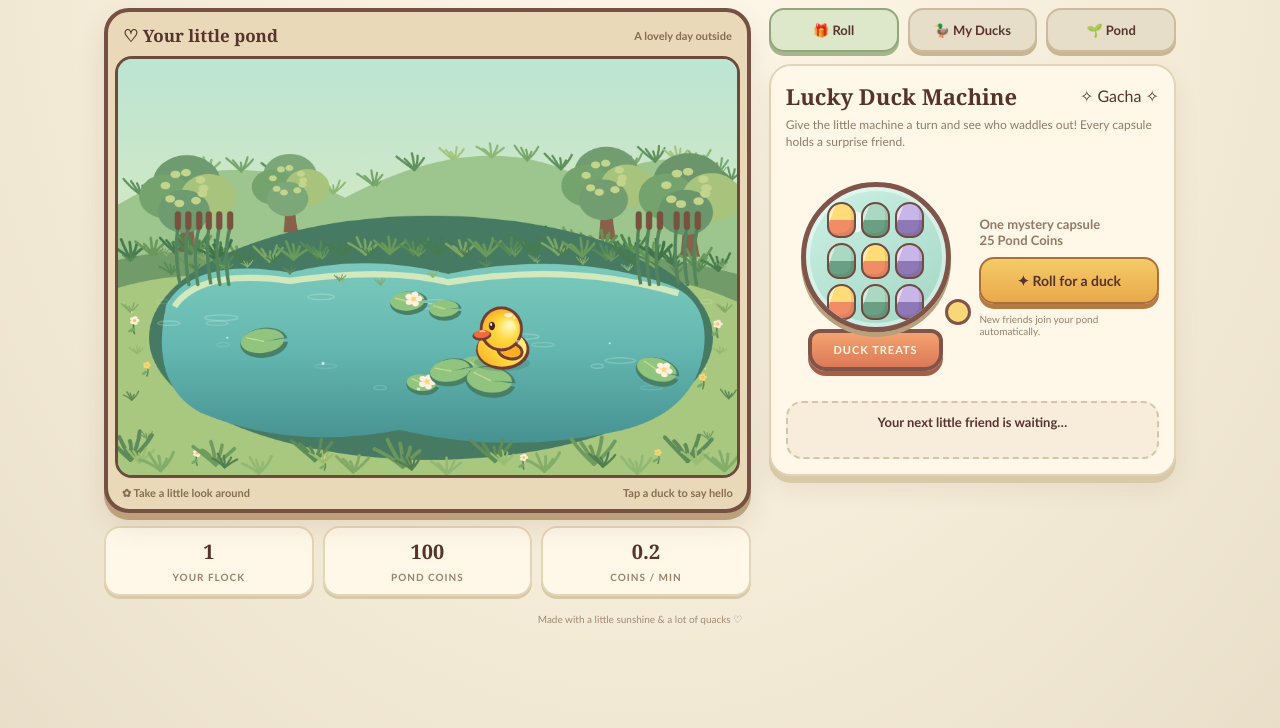
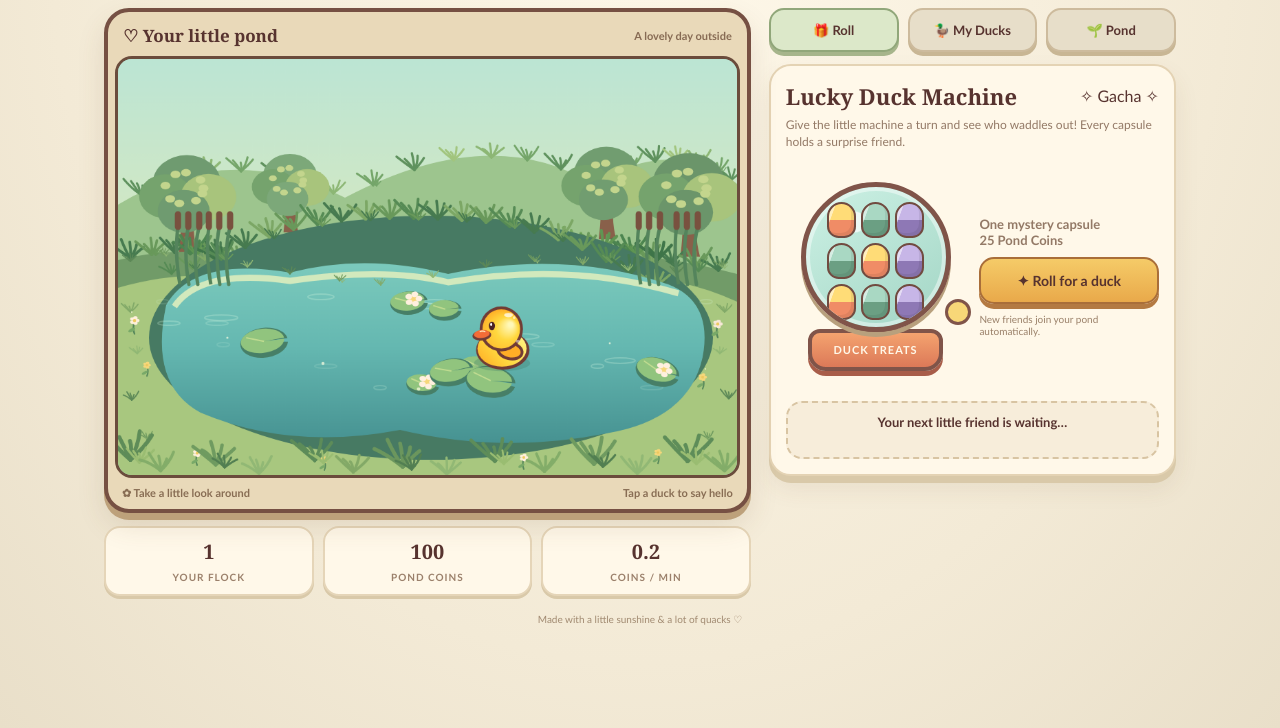
Before and after one commit to brxceOg/Duck-Pond-Idle-2, a plain HTML site: page index.html in a window 1280 px wide. Shown: the part 72-800 px from the top of the page. Drawn offline with Linux system fonts and the light colour scheme.

Commit message:
Align grass roots with pond rim contour

```diff
--- a/index.html
+++ b/index.html
@@ -257,25 +257,22 @@ function drawScene(t,dt){
  });
  // pond shadow and water organic
  ellipse(455,402,410,176,'#477a63');
- // Grass belongs on the dark-green upper shelf of the pond itself.
- // This shelf is the exposed top crescent of the pond's dark rim, not the hill behind it.
- // Draw after the rim shadow so the tufts sit on top; the water is drawn next and masks
- // any lower blade portions that would otherwise intrude into the swimming area.
- ctx.save();
- ctx.beginPath();ctx.ellipse(455,402,410,176,0,0,Math.PI*2);ctx.clip();
+ // Grass is rooted along the actual upper rim of the dark-green pond shelf.
+ // Follow the curved outer contour of the rim; do not clip the blades to the ellipse,
+ // because the blades must rise above its edge like grass on the other hills.
+ // The water is drawn afterward and naturally hides any lower portions inside the pond.
  const pondRimGrass=[
-  [150,302,.48],[185,296,.52],[220,292,.5],[255,289,.54],
-  [290,286,.5],[325,284,.54],[360,282,.5],[395,281,.54],
-  [430,282,.5],[465,283,.54],[500,284,.5],[535,284,.54],
-  [570,282,.5],[605,281,.54],[640,282,.5],[675,285,.54],
-  [710,289,.5],[745,294,.54],[780,300,.48]
+  [150,289,.52],[185,272,.54],[220,257,.56],[255,246,.54],
+  [290,239,.56],[325,234,.54],[360,231,.56],[395,230,.54],
+  [430,230,.56],[465,231,.54],[500,233,.56],[535,236,.54],
+  [570,242,.56],[605,250,.54],[640,261,.56],[675,275,.54],
+  [710,292,.56],[745,310,.54],[780,329,.52]
  ];
  pondRimGrass.forEach(([x,y,s],i)=>{
   const shades=['#477b50','#568b55','#69995b','#7ca765'];
   drawGrass(x,y,s,shades[(i*3+1)%shades.length],t);
   if(i%2===0)drawGrass(x+7,y+2,s*.52,shades[(i+2)%shades.length],t);
  });
- ctx.restore();
  let water=ctx.createLinearGradient(0,260,0,570);water.addColorStop(0,'#82cfc0');water.addColorStop(.5,'#65b8b1');water.addColorStop(1,'#438e8e');
  ctx.fillStyle=water;ctx.beginPath();ctx.moveTo(70,355);ctx.quadraticCurveTo(110,285,250,308);ctx.quadraticCurveTo(360,280,480,310);ctx.quadraticCurveTo(650,275,800,325);ctx.quadraticCurveTo(865,350,850,430);ctx.quadraticCurveTo(830,520,710,540);ctx.quadraticCurveTo(560,570,410,535);ctx.quadraticCurveTo(250,565,120,510);ctx.quadraticCurveTo(45,470,70,355);ctx.fill();
  ctx.strokeStyle='#d2e9bd';ctx.lineWidth=9;ctx.beginPath();ctx.moveTo(82,357);ctx.quadraticCurveTo(120,302,250,320);ctx.quadraticCurveTo(390,300,480,322);ctx.quadraticCurveTo(660,292,815,338);ctx.stroke();
```
